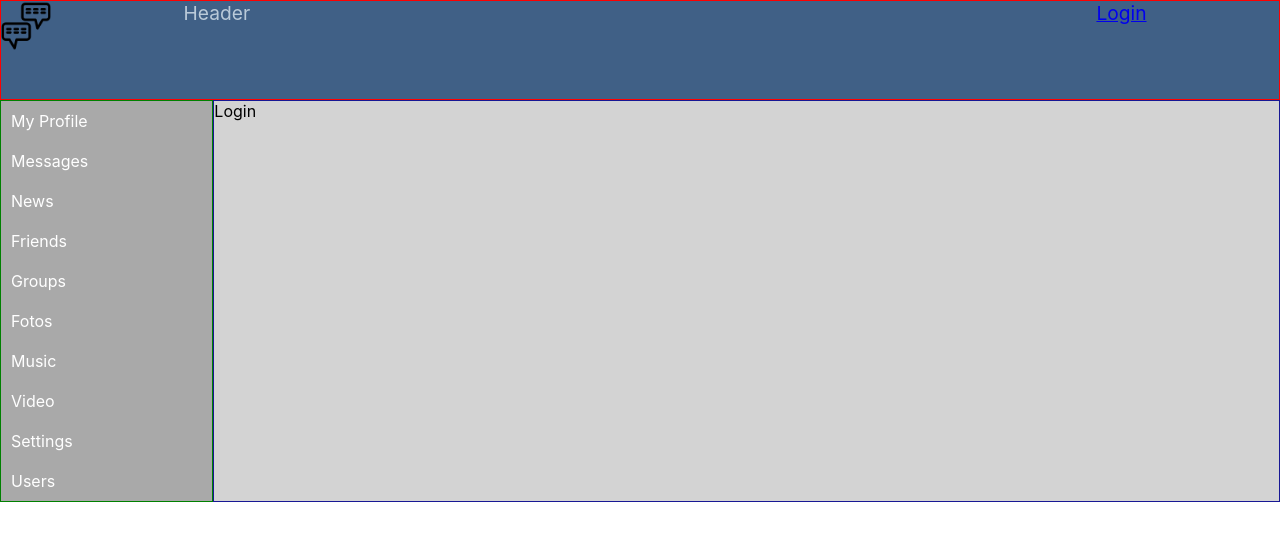
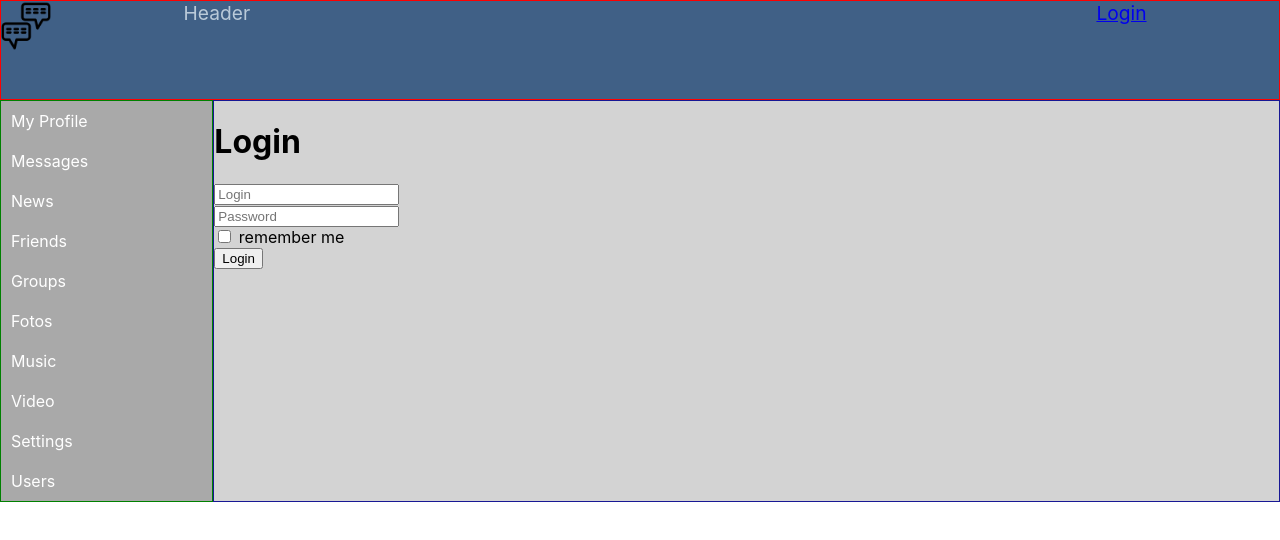
Before and after one commit to Elena763/TheSocialNetwork, a React app in the folder my-vk/: page /login in a window 1280 px wide. Shown: the top 540 px of the page. Built offline with nearby package versions, Linux system fonts and the light colour scheme; no server answers.

Commit message:
Added library redux-final-form

```diff
--- a/my-vk/package.json
+++ b/my-vk/package.json
@@ -27,6 +27,7 @@
     "eslint-config-react-app": "^7.0.1",
     "eslint-webpack-plugin": "^3.1.1",
     "file-loader": "^6.2.0",
+    "final-form": "^4.20.10",
     "fs-extra": "^10.0.0",
     "html-webpack-plugin": "^5.5.0",
     "identity-obj-proxy": "^3.0.0",
@@ -44,6 +45,7 @@
     "react-app-polyfill": "^3.0.0",
     "react-dev-utils": "^12.0.1",
     "react-dom": "^18.2.0",
+    "react-final-form": "^6.5.9",
     "react-redux": "^9.1.1",
     "react-refresh": "^0.11.0",
     "react-router-dom": "^6.22.3",
--- a/my-vk/src/components/Login/Login.jsx
+++ b/my-vk/src/components/Login/Login.jsx
@@ -1,10 +1,63 @@
 import React from "react";
 //import loginStyle from './Login.module.css';
+import { Form, Field } from 'react-final-form';
+import { render } from 'react-dom';
+
+const sleep = ms => new Promise(resolve => setTimeout(resolve, ms))
+
+const onSubmit = async values => {
+  await sleep(300)
+  window.alert(JSON.stringify(values, 0, 2))
+}
+
+const LoginForm = (props) => {
+  //const { handleSubmit, pristine, form, submitting } = props
+
+  return (
+    <Form
+    onSubmit={onSubmit}
+    initialValues={{ stooge: 'larry', employed: false }}
+    render={({ handleSubmit, form, submitting, pristine, values }) => (
+        <form  onSubmit={handleSubmit}>
+          <div>
+            <Field
+            placeholder={"Login"}
+            name="login"
+            component="input"
+            />
+          </div>
+          <div>
+            <Field
+            placeholder={"Password"}
+            name={"password"}
+            component={"input"}
+            />
+          </div>
+          <div>
+            <Field
+            name={"rememberMe"}
+            component={"input"}
+            type={"checkbox"}
+            /> remember me
+          </div>
+          <div>
+            <button>Login</button>
+          </div>
+        </form>
+      )}
+    />
+  );
+}
+
 
 function Login(props) {
+  const onSubmit = (formData) => {
+    console.log(formData);
+  }
     return (
       <div>
-        Login
+        <h1>Login</h1>
+        <LoginForm/>
       </div>
     );
   }
--- a/my-vk/src/components/Users/Users.jsx
+++ b/my-vk/src/components/Users/Users.jsx
@@ -13,8 +13,8 @@ function Users(props)  {
     pages.push(i);
   };
   let curP = props.currentPage;
-  let curPF = ((curP - 5) < 0) ?  0  : curP - 5 ;
-  let curPL = curP + 5;
+  let curPF = ((curP - 10) < 0) ?  0  : curP - 10 ;
+  let curPL = curP + 10;
   let slicedPages = pages.slice( curPF, curPL);
 
   return (
--- a/my-vk/src/redux/reduxstore.js
+++ b/my-vk/src/redux/reduxstore.js
@@ -6,6 +6,7 @@ import dialogsReducer from './dialogsReducer';
 import sidebarReducer from './sidebarReducer';
 import usersReducer from './usersReducer';
 import authReducer from './authReducer';
+//import { reducer as formReducer } from 'redux-form';
 
 
 let reducers = combineReducers({
@@ -15,7 +16,7 @@ let reducers = combineReducers({
     sidebar: sidebarReducer,
     usersPage: usersReducer,
     auth: authReducer,
-
+    //form: formReducer,
 });
 
 let store = configureStore({
```
Also changed, not shown: 1 other file (tests, documents, lock files or other folders).
